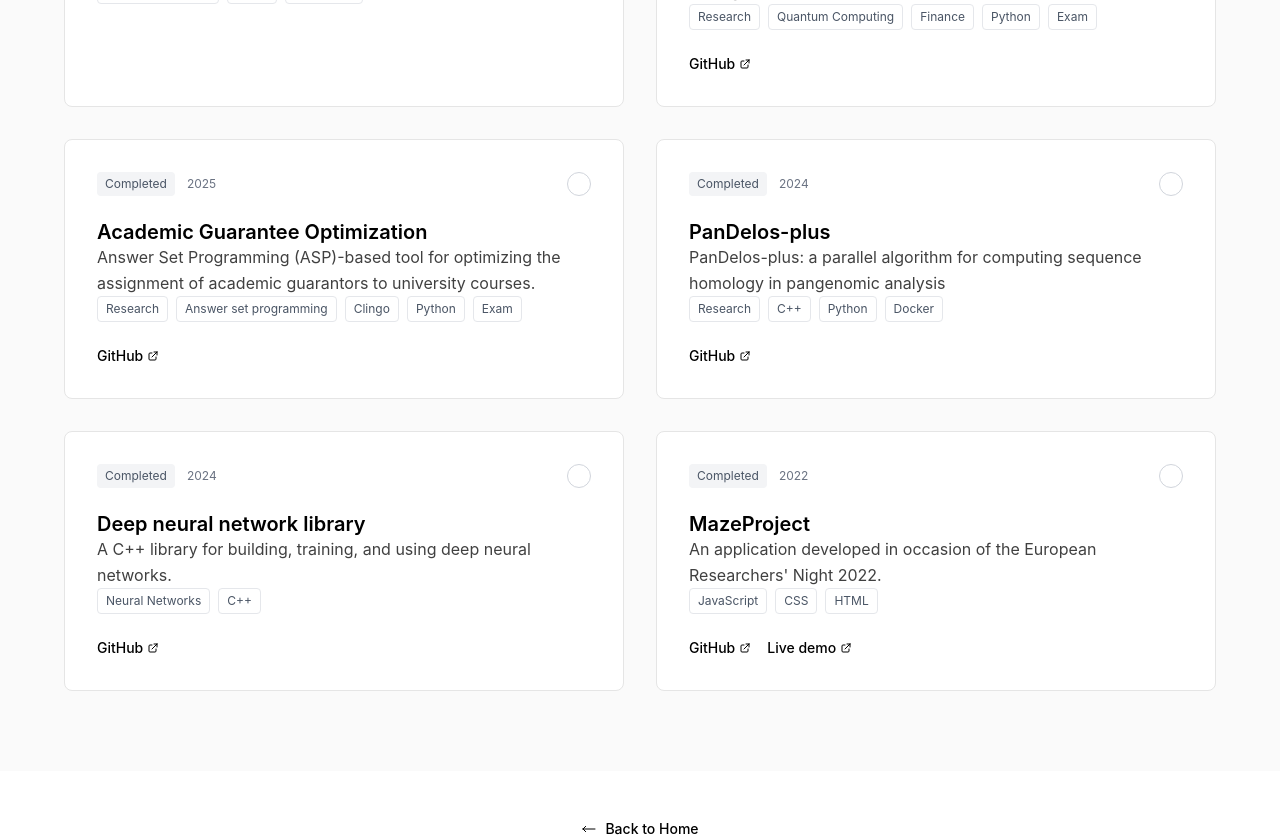
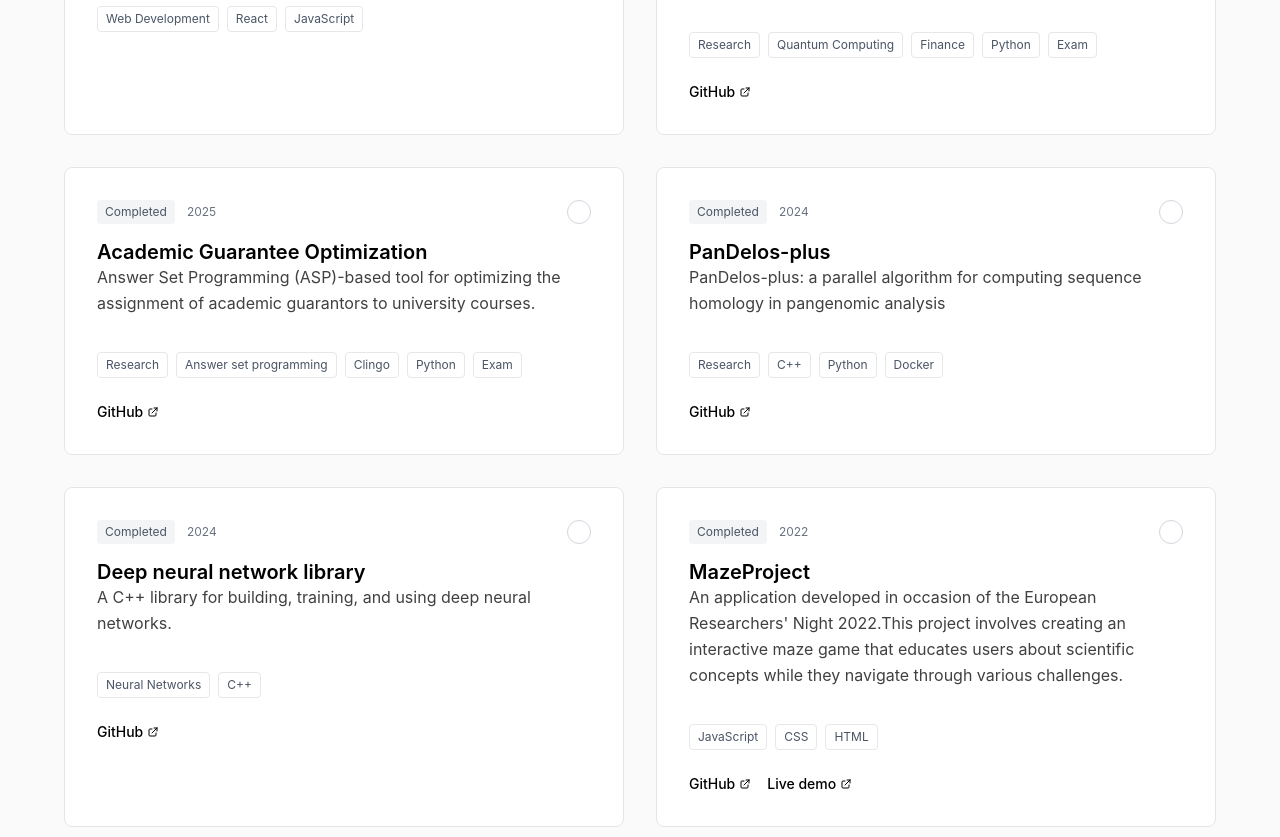
Before and after one commit to simonecolli/simonecolli.github.io, a React (Vite) app: page /projects in a window 1280 px wide. Shown: the part 640-1477 px from the top of the page. Built offline with nearby package versions, Linux system fonts and the light colour scheme.

Commit message:
Aggiunta della pagina "About Me" e dei componenti "Back2Home" e "ProjectCard"; aggiornamento della gestione dei progetti e delle icone

```diff
--- a/index.html
+++ b/index.html
@@ -2,8 +2,7 @@
 <html lang="en">
   <head>
     <meta charset="UTF-8" />
-    <!-- <link rel="icon" type="image/svg+xml" href="/vite.svg" /> -->
-     <!-- TODO icona -->
+    <link rel="icon" type="image/png" href="/public/icon.png" />
     <meta name="viewport" content="width=device-width, initial-scale=1.0" />
     <title>Simone Colli</title>
   </head>
--- a/src/App.tsx
+++ b/src/App.tsx
@@ -3,7 +3,7 @@ import './App.css'
 import Home from "./pages/Home.tsx"
 import ProjectsPage from "./pages/ProjectsPage.tsx"
 import PhotographyPage from "./pages/PhotographyPage.tsx"
-import AboutMePage from "./pages/AboutMePage.jsx"
+import AboutMePage from "./pages/AboutMePage.tsx"
 
 function App() {
   return (
--- a/src/components/home/Projects.tsx
+++ b/src/components/home/Projects.tsx
@@ -1,26 +1,8 @@
 import { Link } from "react-router-dom";
+import { projects } from "../../data/projects";
+import ProjectCard from "../utils/ProjectCard";
 
 export default function Projects() {
-  const projects = [
-    {
-      title: "PanDelos-plus",
-      description: "PanDelos-plus: a parallel algorithm for computing sequence homology in pangenomic analysis",
-      tags: ["Research", "C++", "Python", "Docker"],
-      status: "Completed"
-    },
-    {
-      title: "Quantum Portfolio Optimization",
-      description: "A research project focused on optimizing portfolio allocation, enhancing traditional methods for improved risk-return management.",
-      tags: ["Research", "Quantum Computing", "Finance", "Python", "Exam"],
-      status: "Completed"
-    },
-    {
-      title: "MazeProject",
-      description: "An application developed in occasion of the European Researchers' Night 2022.",
-      tags: ["JavaScript", "CSS", "HTML"],
-      status: "Completed"
-    }
-  ];
 
   return (
     <section className="tech-minimal-section">
@@ -35,40 +17,12 @@ export default function Projects() {
 
         {/* Projects Grid */}
         <div className="grid md:grid-cols-3 gap-8 mb-12">
-
-          {projects.map((project, index) => (
-            <div key={index} className="tech-minimal-card group hover:cursor-pointer">
-              {/* Status Badge */}
-              <div className="flex justify-between items-start mb-4">
-                <span className="text-xs px-2 py-1 bg-gray-100 text-gray-600 rounded">
-                  {project.status}
-                </span>
-                <div className="w-6 h-6 border border-gray-300 rounded-full flex items-center justify-center group-hover:border-blue-600 transition-colors">
-                  <div className="w-2 h-2 bg-transparent group-hover:bg-blue-600 rounded-full transition-colors"></div>
-                </div>
-              </div>
-
-              {/* Project Content */}
-              <h3 className="text-xl font-medium mb-3 group-hover:text-blue-600 transition-colors">
-                {project.title}
-              </h3>
-              <p className="text-gray-600 mb-4 leading-relaxed">
-                {project.description}
-              </p>
-
-              <div className="h-1 my-4"></div>
-              {/* Tags */}
-              <div className="flex flex-wrap gap-2 bt-auto align-baseline">
-                {project.tags.map((tag, techIndex) => (
-                  <span
-                    key={techIndex}
-                    className="text-xs px-2 py-1 border border-gray-200 rounded text-gray-600"
-                  >
-                    {tag}
-                  </span>
-                ))}
-              </div>
-            </div>
+          {projects.filter(project => project.favourite).map((project, index) => (
+            <ProjectCard
+              key={index}
+              project={project}
+              compact={true}
+            />
           ))}
         </div>
 
--- /dev/null
+++ b/src/components/utils/ProjectCard.tsx
@@ -0,0 +1,94 @@
+interface ProjectCardProps {
+  project: {
+    title: string;
+    description: string;
+    status: string;
+    tags: string[];
+    year?: string;
+    github?: string;
+    demo?: string;
+  };
+  showYear?: boolean;
+  showLinks?: boolean;
+  compact?: boolean;
+}
+
+export default function ProjectCard({
+  project,
+  showYear = false,
+  showLinks = false,
+  compact = false
+}: ProjectCardProps) {
+  return (
+    <div className="tech-minimal-card group hover:cursor-pointer">
+      {/* Project Header */}
+      <div className="flex justify-between items-start mb-4">
+        <div className="flex items-center gap-3">
+          <span className="text-xs px-2 py-1 bg-gray-100 text-gray-600 rounded">
+            {project.status}
+          </span>
+          {showYear && project.year && (
+            <span className="text-xs text-gray-500">{project.year}</span>
+          )}
+        </div>
+        <div className="w-6 h-6 border border-gray-300 rounded-full flex items-center justify-center group-hover:border-blue-600 transition-colors">
+          <div className="w-2 h-2 bg-transparent group-hover:bg-blue-600 rounded-full transition-colors"></div>
+        </div>
+      </div>
+
+      {/* Project Content */}
+      <h3 className="text-xl font-medium mb-3 group-hover:text-blue-600 transition-colors">
+        {project.title}
+      </h3>
+      <p className="text-gray-600 mb-4 leading-relaxed">
+        {project.description}
+      </p>
+
+      {!compact && <div className="h-1 my-4"></div>}
+
+      {/* Tags */}
+      <div className={`flex flex-wrap gap-2 ${compact ? 'bt-auto align-baseline' : 'mb-6'}`}>
+        {project.tags.map((tag, techIndex) => (
+          <span
+            key={techIndex}
+            className="text-xs px-2 py-1 border border-gray-200 rounded text-gray-600"
+          >
+            {tag}
+          </span>
+        ))}
+      </div>
+
+      {/* Project Links */}
+      {showLinks && (
+        <div className="flex gap-4 mt-6">
+          {project.github && (
+            <a
+              href={project.github}
+              className="text-sm font-medium hover:text-blue-600 transition-colors flex items-center gap-1"
+              target="_blank"
+              rel="noopener noreferrer"
+            >
+              <span>GitHub</span>
+              <svg className="w-3 h-3" fill="none" stroke="currentColor" viewBox="0 0 24 24">
+                <path strokeLinecap="round" strokeLinejoin="round" strokeWidth={2} d="M10 6H6a2 2 0 00-2 2v10a2 2 0 002 2h10a2 2 0 002-2v-4M14 4h6m0 0v6m0-6L10 14" />
+              </svg>
+            </a>
+          )}
+          {project.demo && (
+            <a
+              href={project.demo}
+              className="text-sm font-medium hover:text-blue-600 transition-colors flex items-center gap-1"
+              target="_blank"
+              rel="noopener noreferrer"
+            >
+              <span>Live demo</span>
+              <svg className="w-3 h-3" fill="none" stroke="currentColor" viewBox="0 0 24 24">
+                <path strokeLinecap="round" strokeLinejoin="round" strokeWidth={2} d="M10 6H6a2 2 0 00-2 2v10a2 2 0 002 2h10a2 2 0 002-2v-4M14 4h6m0 0v6m0-6L10 14" />
+              </svg>
+            </a>
+          )}
+        </div>
+      )}
+    </div>
+  );
+}
--- a/src/data/projects.ts
+++ b/src/data/projects.ts
@@ -6,6 +6,7 @@ export interface Project {
   github: string;
   demo: string;
   year: string;
+  favourite?: boolean;
 }
 
 export const projects: Project[] = [
@@ -18,6 +19,7 @@ export const projects: Project[] = [
     github: "",
     demo: "",
     year: "2025",
+    favourite: true,
   },
   {
     title: "Quantum Portfolio Optimization",
@@ -48,6 +50,7 @@ export const projects: Project[] = [
     github: "https://github.com/simonecolli/PanDelos-plus/tree/main",
     demo: "",
     year: "2024",
+    favourite: true,
   },
   {
     title: "Deep neural network library",
@@ -62,11 +65,12 @@ export const projects: Project[] = [
   {
     title: "MazeProject",
     description:
-      "An application developed in occasion of the European Researchers' Night 2022.",
+      "An application developed in occasion of the European Researchers' Night 2022.This project involves creating an interactive maze game that educates users about scientific concepts while they navigate through various challenges.",
     tags: ["JavaScript", "CSS", "HTML"],
     status: "Completed",
     github: "https://github.com/simonecolli/MazeProject",
     demo: "https://simonecolli.github.io/MazeProject/",
     year: "2022",
+    favourite: true,
   },
 ];
--- a/src/pages/AboutMePage.jsx
+++ b/src/pages/AboutMePage.tsx
@@ -1,6 +1,6 @@
 import Header from "../components/Header";
 import Footer from "../components/Footer";
-import Back2Home from '../components/Back2Home';
+import Back2Home from '../components/utils/Back2Home';
 
 import { timeline } from "../data/timeline";
 import { skills } from "../data/skills";
--- a/src/pages/ProjectsPage.tsx
+++ b/src/pages/ProjectsPage.tsx
@@ -1,6 +1,7 @@
 import Header from "../components/Header";
 import Footer from "../components/Footer";
-import Back2Home from "../components/Back2Home";
+import Back2Home from "../components/utils/Back2Home";
+import ProjectCard from "../components/utils/ProjectCard";
 
 // data
 import { projects } from "../data/projects";
@@ -32,70 +33,12 @@ export default function ProjectsPage() {
           <div className="tech-minimal-container">
             <div className="grid lg:grid-cols-2 gap-8">
               {projects.map((project, index) => (
-                <div key={index} className="tech-minimal-card group">
-                  {/* Project Header */}
-                  <div className="flex justify-between items-start mb-6">
-                    <div className="flex items-center gap-3">
-                      <span className="text-xs px-2 py-1 bg-gray-100 text-gray-600 rounded">
-                        {project.status}
-                      </span>
-                      <span className="text-xs text-gray-500">{project.year}</span>
-                    </div>
-                    <div className="w-6 h-6 border border-gray-300 rounded-full flex items-center justify-center group-hover:border-blue-600 transition-colors">
-                      <div className="w-2 h-2 bg-transparent group-hover:bg-blue-600 rounded-full transition-colors"></div>
-                    </div>
-                  </div>
-
-                  {/* Project Content */}
-                  <h3 className="text-xl font-medium mb-4 group-hover:text-blue-600 transition-colors">
-                    {project.title}
-                  </h3>
-                  <p className="text-gray-600 mb-6 leading-relaxed">
-                    {project.description}
-                  </p>
-
-                  {/* Tech Stack */}
-                  <div className="flex flex-wrap gap-2 mb-6">
-                    {project.tags.map((tag, techIndex) => (
-                      <span
-                        key={techIndex}
-                        className="text-xs px-2 py-1 border border-gray-200 rounded text-gray-600"
-                      >
-                        {tag}
-                      </span>
-                    ))}
-                  </div>
-
-                  {/* Project Links */}
-                  <div className="flex gap-4">
-                    {project.github && (
-                      <a
-                        href={project.github}
-                        className="text-sm font-medium hover:text-blue-600 transition-colors flex items-center gap-1"
-                        target="_blank"
-                        rel="noopener noreferrer"
-                      >
-                        <span>GitHub</span>
-                        <svg className="w-3 h-3" fill="none" stroke="currentColor" viewBox="0 0 24 24">
-                          <path strokeLinecap="round" strokeLinejoin="round" strokeWidth={2} d="M10 6H6a2 2 0 00-2 2v10a2 2 0 002 2h10a2 2 0 002-2v-4M14 4h6m0 0v6m0-6L10 14" />
-                        </svg>
-                      </a>
-                    )}
-                    {project.demo && (
-                      <a
-                        href={project.demo}
-                        className="text-sm font-medium hover:text-blue-600 transition-colors flex items-center gap-1"
-                        target="_blank"
-                        rel="noopener noreferrer"
-                      >
-                        <span>Live demo</span>
-                        <svg className="w-3 h-3" fill="none" stroke="currentColor" viewBox="0 0 24 24">
-                          <path strokeLinecap="round" strokeLinejoin="round" strokeWidth={2} d="M10 6H6a2 2 0 00-2 2v10a2 2 0 002 2h10a2 2 0 002-2v-4M14 4h6m0 0v6m0-6L10 14" />
-                        </svg>
-                      </a>
-                    )}
-                  </div>
-                </div>
+                <ProjectCard
+                  key={index}
+                  project={project}
+                  showYear={true}
+                  showLinks={true}
+                />
               ))}
             </div>
           </div>
```
Also changed, not shown: public/icon.png (added), src/components/utils/Back2Home.tsx (renamed from src/components/Back2Home.tsx).
